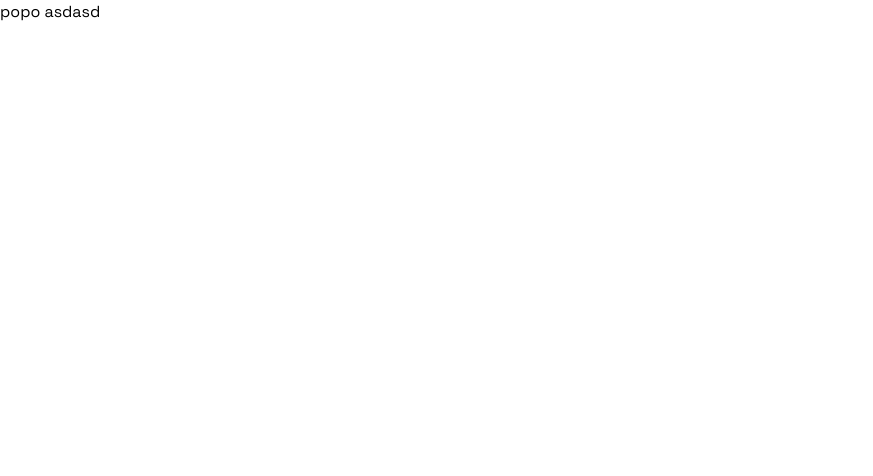
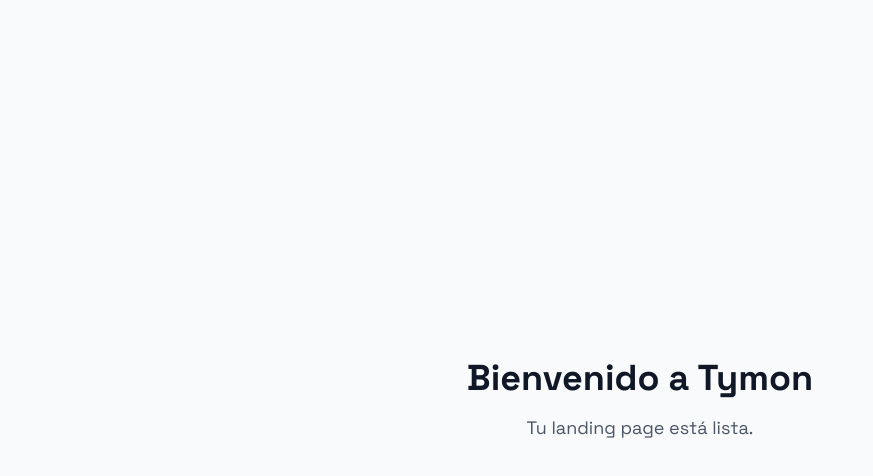
Before and after one commit to soydavido/tymon_landing_page, an Angular app: page / in a window 1280 px wide. Shown: the top 476 px of the page, without its empty margins (0-873 px from the left). Built offline with nearby package versions, Linux system fonts and the light colour scheme.

Commit message:
feat: implement landing page with routing and component structure

```diff
--- a/src/app/app.html
+++ b/src/app/app.html
@@ -1 +1 @@
-popo asdasd
+<router-outlet />
--- a/src/app/app.routes.ts
+++ b/src/app/app.routes.ts
@@ -1,3 +1,13 @@
 import { Routes } from '@angular/router';
+import { LandingComponent } from './pages/landing/landing.component';
 
-export const routes: Routes = [];
+export const routes: Routes = [
+  {
+    path: '',
+    component: LandingComponent,
+  },
+  {
+    path: '**',
+    redirectTo: '',
+  },
+];
--- a/src/app/app.ts
+++ b/src/app/app.ts
@@ -1,8 +1,9 @@
 import { Component, signal } from '@angular/core';
+import { RouterOutlet } from '@angular/router';
 
 @Component({
   selector: 'app-root',
-  imports: [],
+  imports: [RouterOutlet],
   templateUrl: './app.html',
 })
 export class App {
--- /dev/null
+++ b/src/app/pages/landing/landing.component.html
@@ -0,0 +1,4 @@
+<div class="min-h-screen bg-gray-50 flex flex-col justify-center items-center">
+  <h1 class="text-4xl font-bold text-gray-900 mb-4 font-sans">Bienvenido a Tymon</h1>
+  <p class="text-lg text-gray-600">Tu landing page está lista.</p>
+</div>
```
Also changed, not shown: src/app/pages/landing/landing.component.ts (added, +10 -0 lines).
